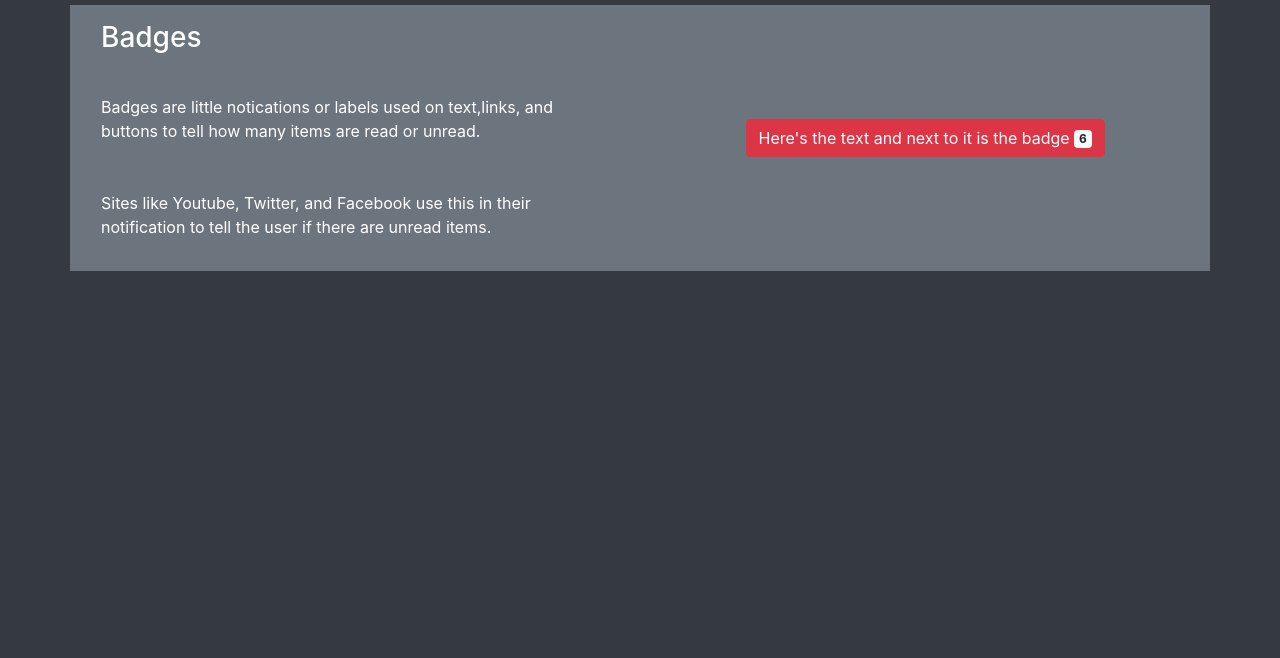
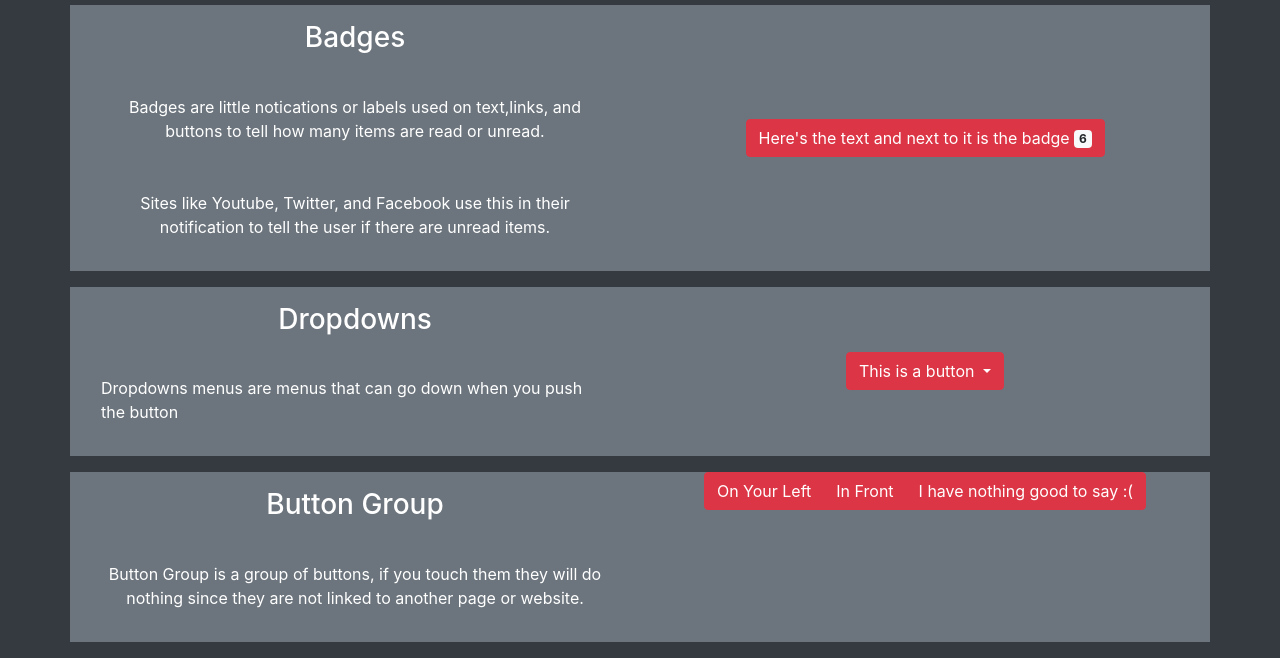
Before and after one commit to sand0319/sand0319.github.io, a plain HTML site: page bootstrap-this/index.html in a window 1280 px wide. Shown: the part 240-898 px from the top of the page. Before the commit the page ends 800 px from the top, so only its background shows below. Drawn offline with nearby package versions, Linux system fonts and the light colour scheme.

Commit message:
Finished

```diff
--- a/bootstrap-this/index.html
+++ b/bootstrap-this/index.html
@@ -34,9 +34,9 @@
     <p class="h1 text-white text-center font-weight-bold pt-3">Welcome to Bootstrap</p>
     <p class="h1 text-white text-center font-weight-bold pb-3">101</p>
 
-    <div class="container bg-secondary">
+    <div class="container bg-secondary mb-3">
       <div class="row">
-        <div class="col-sm">
+        <div class="col-sm text-center">
           <p class="h3 text-white p-3">Badges</p>
           <p class="text-white p-3">Badges are little notications or labels used on text,links, and buttons to tell how many items are read or unread.</p>
           <p class="text-white p-3">Sites like Youtube, Twitter, and Facebook use this in their notification to tell the user if there are unread items.</p>
@@ -49,10 +49,39 @@
       </div>
     </div>
 
-    <div class="container bg-secondary">
+    <div class="container bg-secondary mb-3">
       <div class="row">
         <div class="col-sm">
+          <p class="h3 text-white p-3 text-center">Dropdowns</p>
+          <p class="text-white p-3">Dropdowns menus are menus that can go down when you push the button</p>
+        </div>
+        <div class="col-sm text-center my-auto">
+          <div class="dropdown">
+            <button class="btn btn-secondary btn-danger dropdown-toggle" type="button" id="dropdownMenuButton" data-toggle="dropdown" aria-haspopup="true" aria-expanded="false">
+              This is a button
+            </button>
+            <div class="dropdown-menu" aria-labelledby="dropdownMenuButton">
+              <a class="dropdown-item" href="#">This is a dropdown item</a>
+              <a class="dropdown-item" href="#">There is the second</a>
+              <a class="dropdown-item" href="#">And I'm the third</a>
+            </div>
+          </div>
+        </div>
+      </div>
+    </div>
 
+    <div class="container bg-secondary mb-3">
+      <div class="row">
+        <div class="col-sm text-center">
+          <p class="h3 text-white p-3 text-center">Button Group</p>
+          <p class="text-white p-3">Button Group is a group of buttons, if you touch them they will do nothing since they are not linked to another page or website.</p>
+        </div>
+        <div class="col-sm text-center align-middle">
+          <div class="btn-group" role="group" aria-label="Basic example">
+            <button type="button" class="btn btn-danger">On Your Left</button>
+            <button type="button" class="btn btn-danger">In Front</button>
+            <button type="button" class="btn btn-danger">I have nothing good to say :(</button>
+          </div>
         </div>
       </div>
     </div>
```
